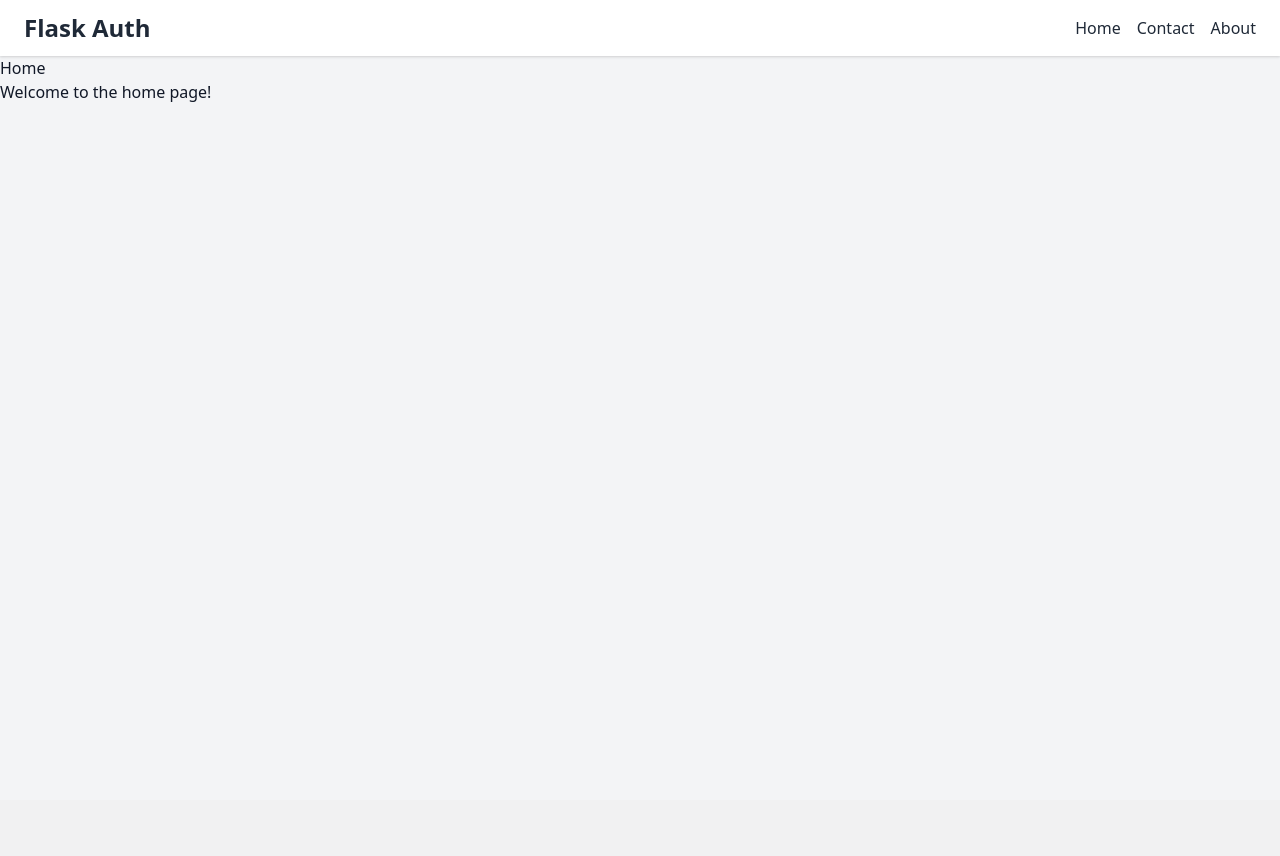
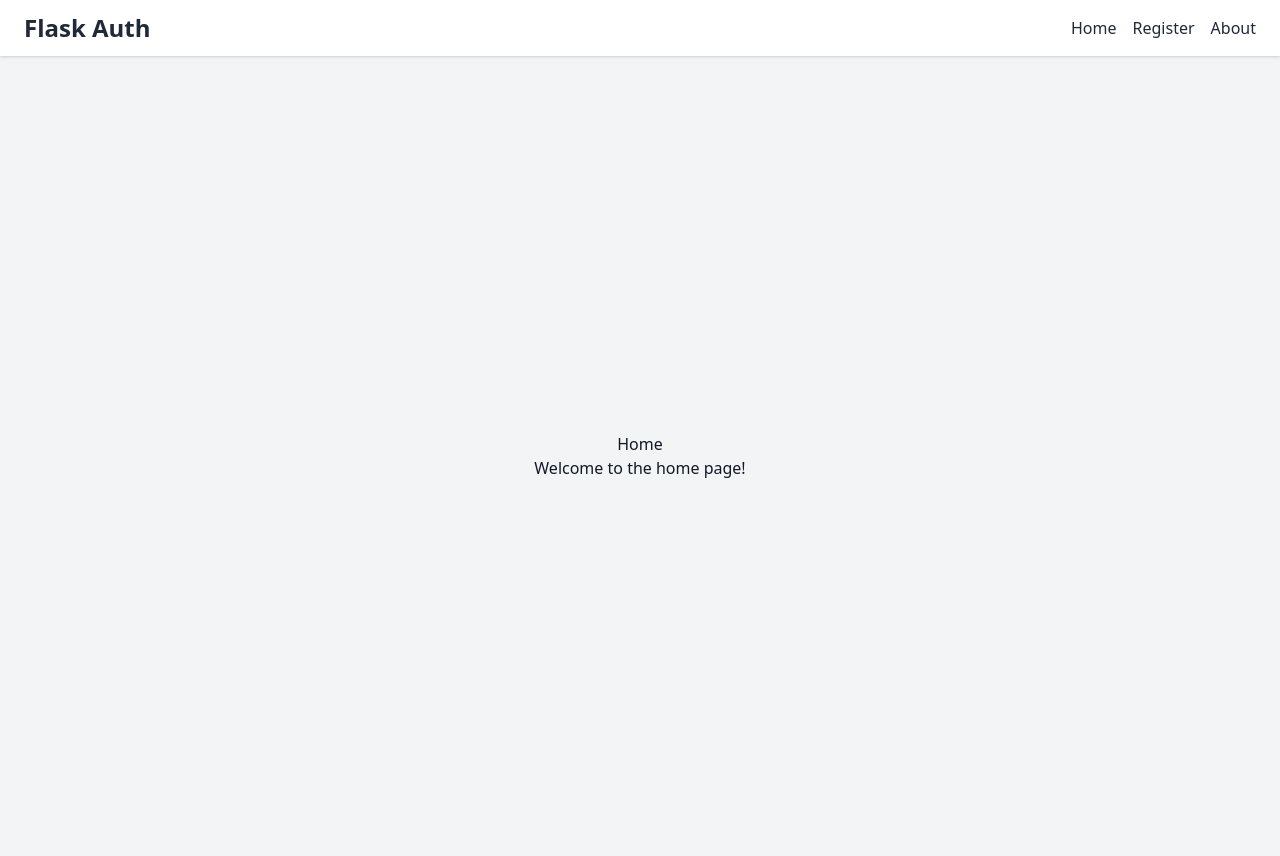
Before and after one commit to BBtxt/flask_auth, a Flask app: page / in a window 1280 px wide. Before the commit the page ends 102 px from the top, so only its background shows below. Run offline with Flask 3, Linux system fonts and the light colour scheme; parts of the project's set-up code (start-up, migrations or seed data) failed here and were passed over.

Commit message:
Add registration functionality

```diff
--- a/app.py
+++ b/app.py
@@ -1,5 +1,6 @@
 from flask import Flask, redirect, render_template, request
 from models import db, connect_db, Users
+from forms import RegisterForm
 import logging
 
 logging.basicConfig(level=logging.DEBUG)
@@ -9,6 +10,7 @@ app.config['SECRET_KEY'] = 'shhhhh. its a secret'
 app.config['SQLALCHEMY_DATABASE_URI'] = 'postgresql:///auth_practice'
 app.config['SQLALCHEMY_TRACK_MODIFICATIONS'] = False
 app.config['SQLALCHEMY_ECHO'] = True
+app.debug = True
 
 connect_db(app)
 
@@ -16,6 +18,18 @@ connect_db(app)
 def home():
     return render_template('home.html')
 
+@app.route('/register', methods=['GET', 'POST'])
+def register():
+    form = RegisterForm()
+    if form.validate_on_submit():
+        username = form.username.data
+        password = form.password.data
+        user = Users.register(username, password)
+        db.session.add(user)
+        db.session.commit()
+        return redirect('/login')
+    return render_template('register.html', form=form)
+
 
 if __name__ == '__main__':
     with app.app_context():
--- a/templates/base.html
+++ b/templates/base.html
@@ -19,13 +19,13 @@
           <div class="flex items-center -mx-2">
             <a
               class="mx-2 text-gray-800 hover:text-gray-600"
-              href=""
+              href="/"
               >Home</a
             >
             <a
               class="mx-2 text-gray-800 hover:text-gray-600"
-              href=""
-              >Contact</a
+              href="/register"
+              >Register</a
             >
             <a
               class="mx-2 text-gray-800 hover:text-gray-600"
@@ -36,6 +36,6 @@
         </div>
       </div>
     </nav>
-    <div>{% block content %}{% endblock %}</div>
+    <div class="flex flex-col justify-center items-center min-h-screen">{% block content %}{% endblock %}</div>
   </body>
 </html>
```
Also changed, not shown: templates/register.html (+22 -0 lines).
